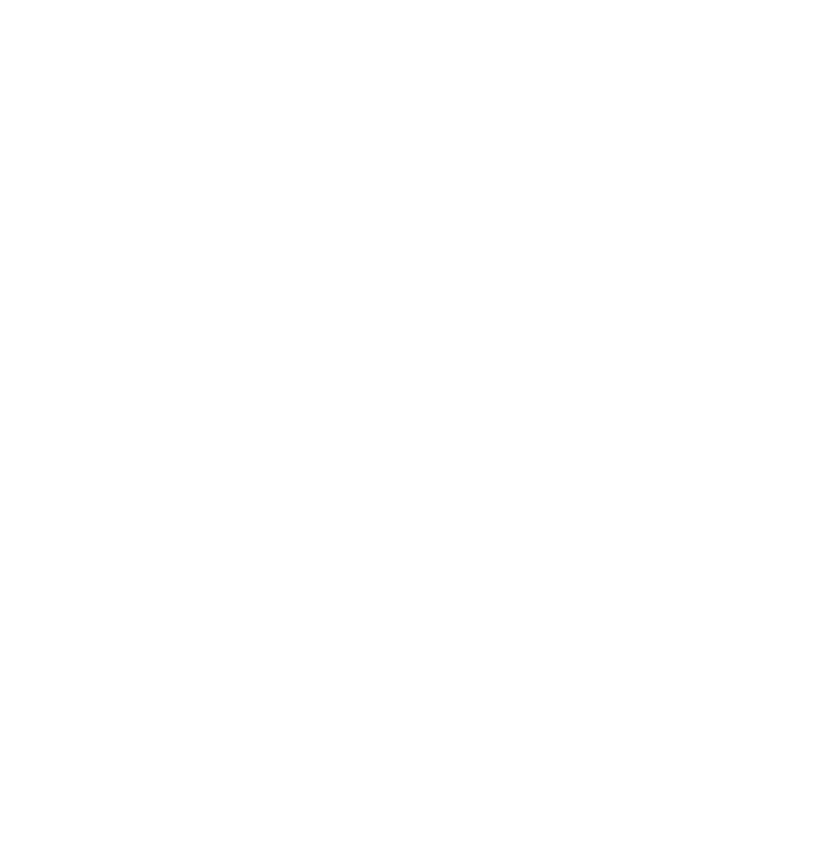
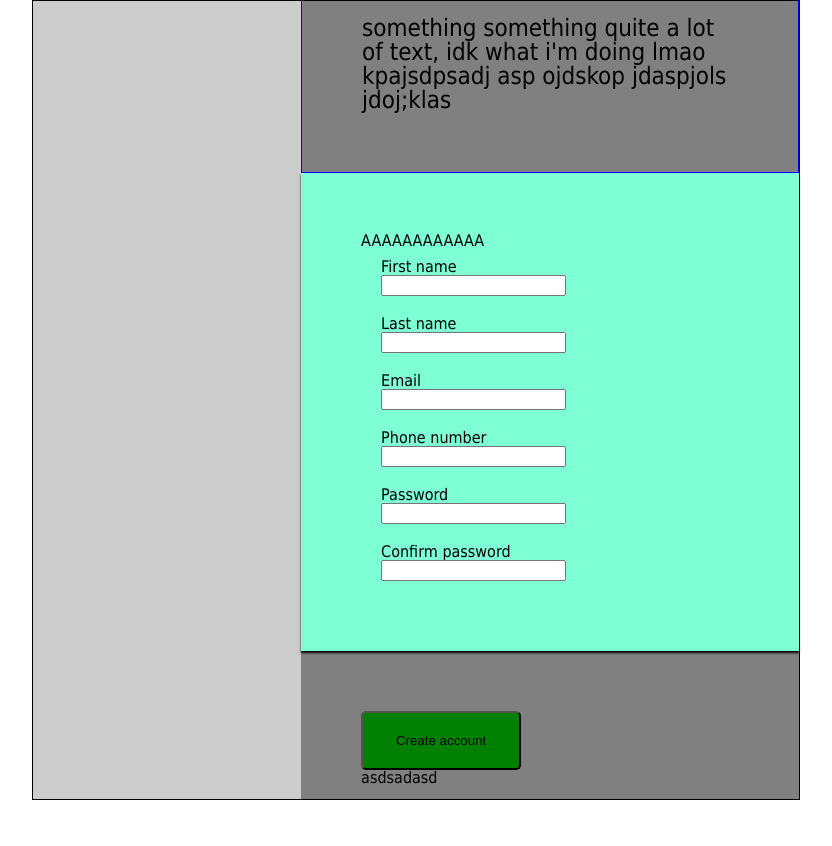
Before and after one commit to Ayooon16/Project-Sign-up-Form, a plain HTML site: page index.html in a window 1280 px wide. Shown: the whole page, without its empty margins (224-1056 px from the left). Before the commit the page ends 800 px from the top, so only its background shows below. Drawn offline with Linux system fonts and the light colour scheme; a web font is replaced by a local one.

Commit message:
Add basic functionality

```diff
--- a/index.html
+++ b/index.html
@@ -1,13 +1,58 @@
 <!DOCTYPE html>
 <html lang="en">
+
 <head>
     <meta charset="UTF-8">
     <meta name="viewport" content="width=device-width, initial-scale=1.0">
     <title>Document</title>
     <link rel="stylesheet" href="style.css">
     <script src="script.js"></script>
+    <link rel="stylesheet" media="screen" href="https://fontlibrary.org//face/jellee-typeface" type="text/css" />
 </head>
+
 <body>
+    <div class="container">
+        <div class="img"></div>
+        <div class="content">
+            <div class="c1">
+                something something quite a lot of text, idk what i'm doing lmao kpajsdpsadj asp ojdskop jdaspjols
+                jdoj;klas
+            </div>
+            <div class="c2">
+                <p>AAAAAAAAAAAA</p>
+                    <form action="" id="myform">
+                        <div class="minicont">
+                            <label for=""> First name</label>
+                            <input required type="text">
+                        </div>
+                        <div class="minicont">
+                            <label for="">Last name</label>
+                            <input required type="text">
+                        </div>
+                        <div class="minicont">
+                            <label for="">Email</label>
+                            <input required type="email">
+                        </div>
+                        <div class="minicont">
+                            <label for="">Phone number</label>
+                            <input required type="tel" pattern="[0-9]{9}">
+                        </div>
+                        <div class="minicont">
+                            <label for="">Password</label>
+                            <input required type="password" id="pass1" >
+                        </div>
+                        <div class="minicont">
+                            <label for="">Confirm password</label>
+                            <input required type="password" id="pass2" ></input>
+                        </div>
+                </form>
+            </div>
+            <div class="c3">
+                <input type="submit" form="myform" value="Create account" />
+                asdsadasd
+            </div>
+        </div>
+    </div>
+</body>
 
-</body>
 </html>
--- a/style.css
+++ b/style.css
@@ -1 +1,68 @@
 @import 'reset.css';
+
+* {
+    box-sizing: border-box;
+}
+
+body {
+    font-family:'JelleeBold', Tahoma, Geneva, Verdana, sans-serif;
+    width: 60vw;
+    height: 100vh;
+    border: black solid 1px;
+    margin: auto;
+}
+
+.img {
+    width: 35%;
+    height: 100%;
+}
+
+.container {
+    width: 100%;
+    height: 100%;
+    background-color: #cccccc;
+    display: flex;
+    justify-content: flex-start;
+}
+
+.content {
+    width: 65%;
+    background-color: grey;
+    display: flex;
+flex-direction: column;
+justify-content: center;
+}
+.c1,.c2,.c3{
+    padding: 60px;
+    width:100%
+}
+.c1{
+    font-size: 1.5rem;
+    border: blue 0.5px solid;
+    display: flex;
+    justify-content: center;
+    align-items: center;
+}
+.c2{
+background-color: aquamarine;
+box-shadow: 0px 2px 2px black;}
+form{
+    display: flex;
+    justify-content: start;
+    flex-wrap: wrap;
+}
+.minicont{
+    display: flex;
+    flex-direction: column;
+    padding: 10px 20px 10px 20px;
+}
+.c3{
+    display: flex;
+    flex-direction: column;
+}
+input[type='submit']{
+    padding: 20px;
+    background-color: green;
+    width:10rem;
+    border-radius: 5px;
+}
```
Also changed, not shown: script.js (+12 -0 lines).
